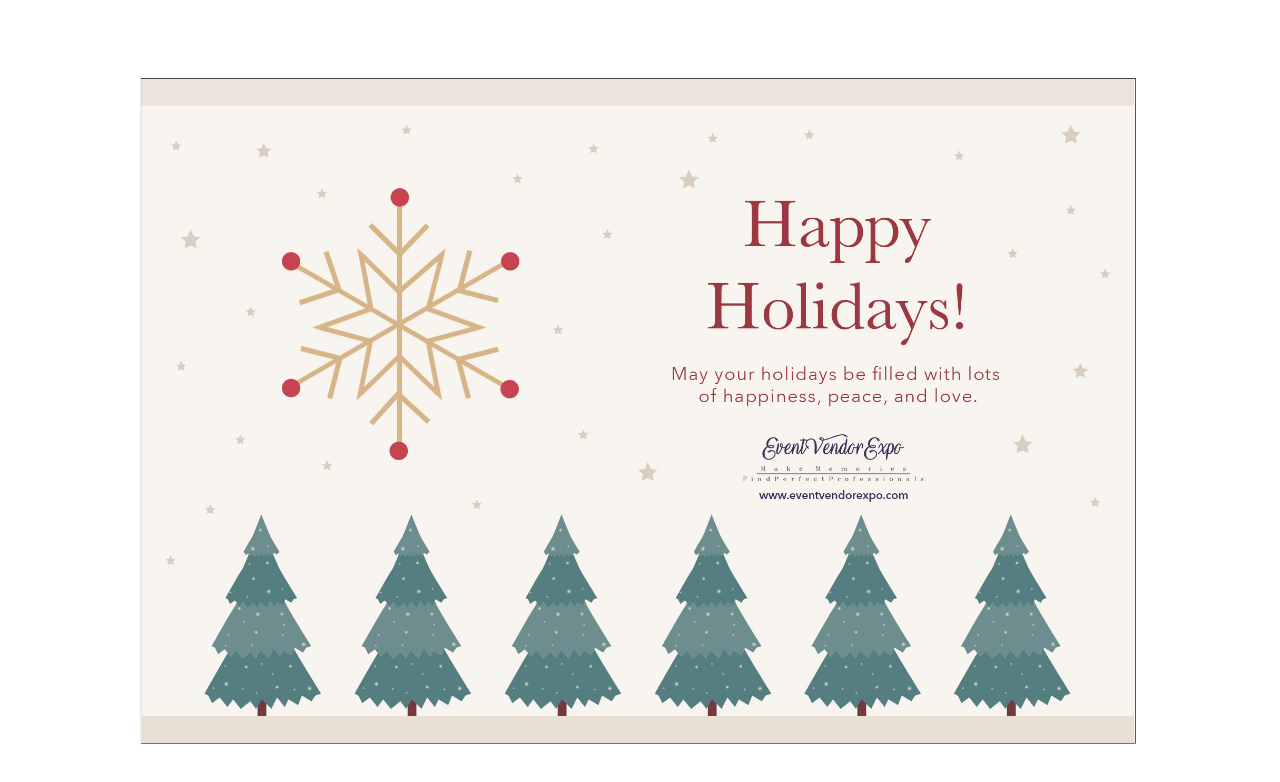
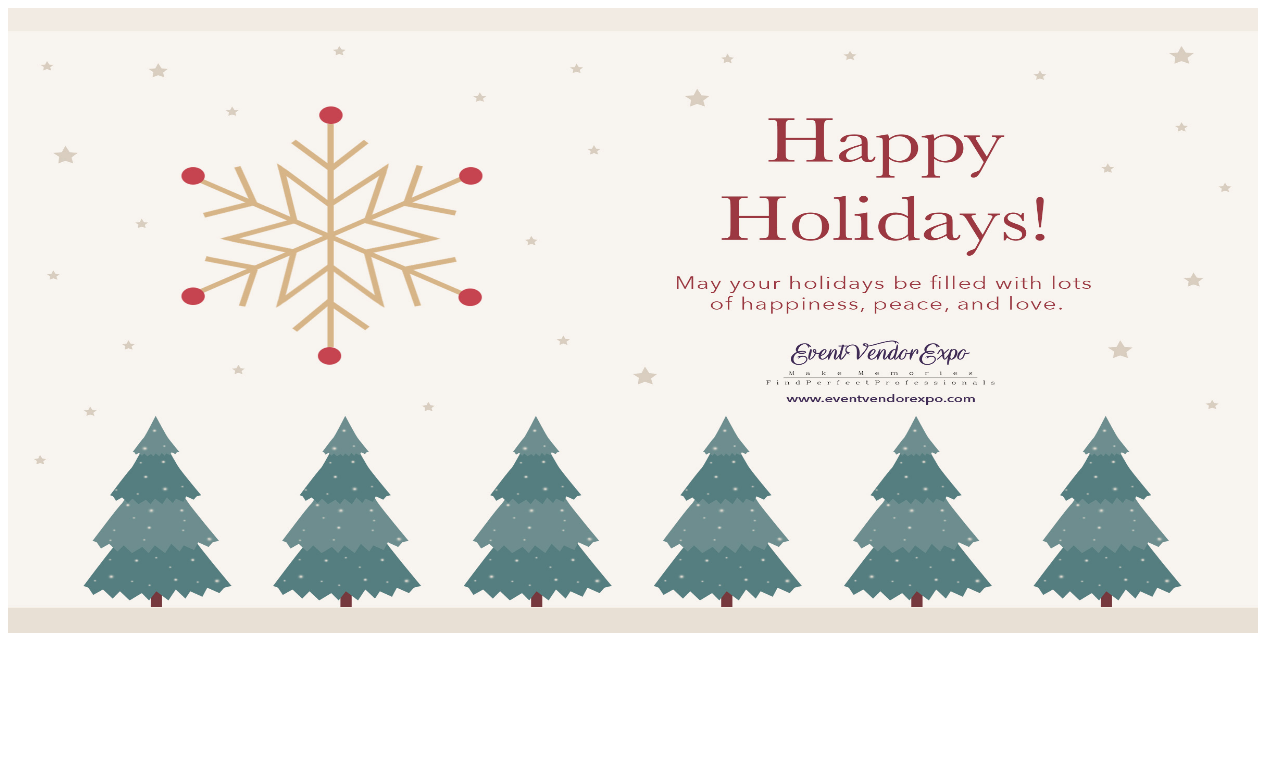
Before and after one commit to pate01065/happyholidays, a plain HTML site: page index.html in a window 1280 px wide. Drawn offline with Linux system fonts and the light colour scheme.

Commit message:
changes in img

```diff
--- a/css/main.css
+++ b/css/main.css
@@ -1,5 +1,5 @@
-.img {
+img{
     display: block;
-    margin-left: auto;
-    margin-right: auto;
-  }
+    justify-content: center;
+    padding-left: 20px;
+}
--- a/index.html
+++ b/index.html
@@ -7,6 +7,6 @@
     <title>Happy Holidays</title>
 </head>
 <body>
-    <img src="images/happy.jpg" alt="holidays" width="100%">
+    <img src="images/Happy Holidays.jpg" alt="holiday" style="width:1250px;height:625px">
 </body>
 </html>
```
Also changed, not shown: happy.jpg (deleted), images/happy.jpg (deleted).
